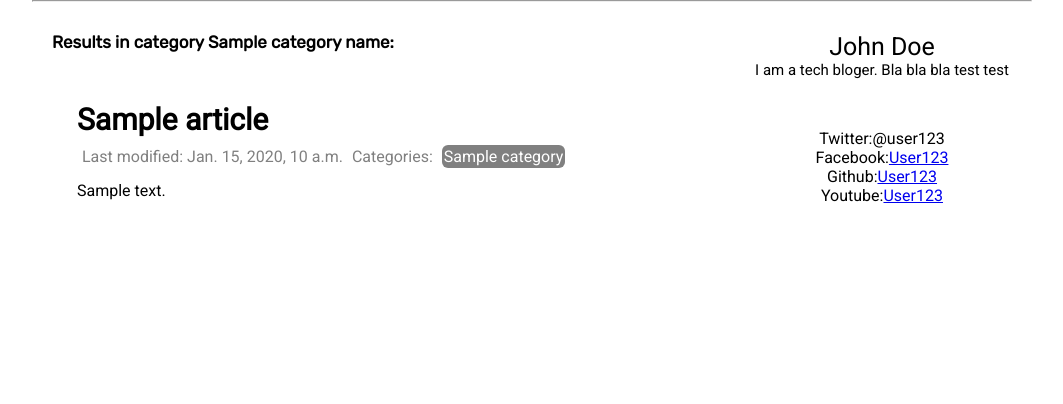
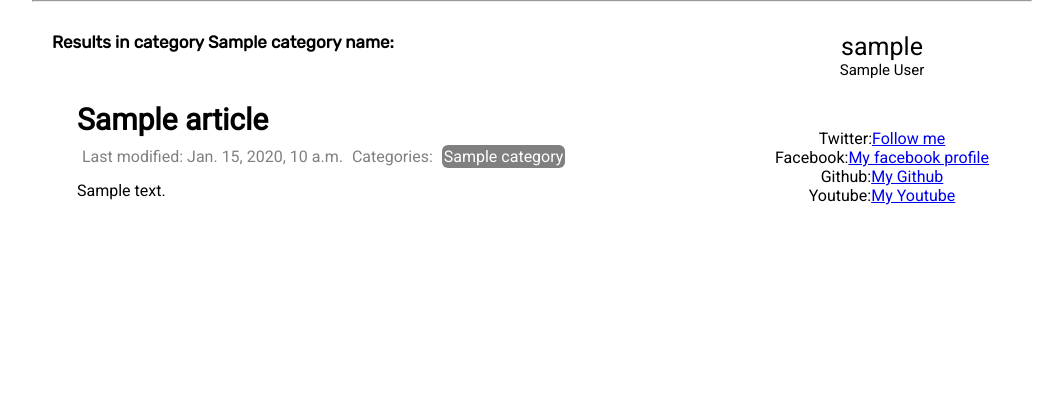
Before and after one commit to Echelon133/Django_blog, a Django app: template blog_app/templates/blog_app/category.html in a window 1280 px wide. Shown: the part 200-604 px from the top of the page, without its empty margins (108-1171 px from the left). Run offline with Django 3.2, Linux system fonts and the light colour scheme; the template is opened without the code that fills it: most values are stand-ins (such as "Sample title", 1, 10 or a date in 2020).

Commit message:
Changed details in templates

```diff
--- a/blog_app/templates/blog_app/article.html
+++ b/blog_app/templates/blog_app/article.html
@@ -30,7 +30,7 @@
                         </ul>
                     </aside>
                     <section class="article_body">
-                        {{ article_body }}
+                        {{ article_body|safe }}
                     </section>
             </article>
 {% endblock %}
--- a/blog_app/templates/blog_app/by_date.html
+++ b/blog_app/templates/blog_app/by_date.html
@@ -33,7 +33,7 @@ Searching by date
                         </ul>
                     </aside>
                     <section class="article_body">
-                        {{ article.article_body }}
+                        {{ article.article_body|safe|truncatewords_html:50 }}
                     </section>
 
                 </article>
--- a/blog_app/templates/blog_app/category.html
+++ b/blog_app/templates/blog_app/category.html
@@ -33,7 +33,7 @@ Searching by category
                         </ul>
                     </aside>
                     <section class="article_body">
-                        {{ article.article_body }}
+                        {{ article.article_body|safe|truncatewords_html:50 }}
                     </section>
 
                 </article>
--- a/blog_app/templates/blog_app/homepage.html
+++ b/blog_app/templates/blog_app/homepage.html
@@ -32,7 +32,7 @@
                         </ul>
                     </aside>
                     <section class="article_body">
-                        {{ article.article_body }}
+                        {{ article.article_body|safe|truncatewords_html:50 }}
                     </section>
 
                 </article>
--- a/blog_app/templates/blog_app/includes/right_section.html
+++ b/blog_app/templates/blog_app/includes/right_section.html
@@ -1,14 +1,22 @@
 <section id="right_section">
                 <aside>
                 <section id="about">
-                    <header class="name">John Doe</header>
-                    <p class="author_description">I am a tech bloger. Bla bla bla test test</p>
+                    <header class="name">{{ author_nick }}</header>
+                    <p class="author_description">{{ author_description }}</p>
                 </section>
                 <ul id="contact">
-                    <li>Twitter:@user123</li>
-                    <li>Facebook:<a href="#">User123</a></li>
-                    <li>Github:<a href="#">User123</a></li>
-                    <li>Youtube:<a href="#">User123</a></li>
+                    {% if authors_twitter %}
+                    <li>Twitter:<a href="{{ authors_twitter }}">Follow me</a></li>
+                    {% endif %}
+                    {% if authors_facebook %}
+                    <li>Facebook:<a href="{{ authors_facebook }}">My facebook profile</a></li>
+                    {% endif %}
+                    {% if authors_github %}
+                    <li>Github:<a href="{{ authors_github }}">My Github</a></li>
+                    {% endif %}
+                    {% if authors_youtube %}
+                    <li>Youtube:<a href="{{ authors_youtube }}">My Youtube</a></li>
+                    {% endif %}
                 </ul>
                 </aside>
 </section>
```
